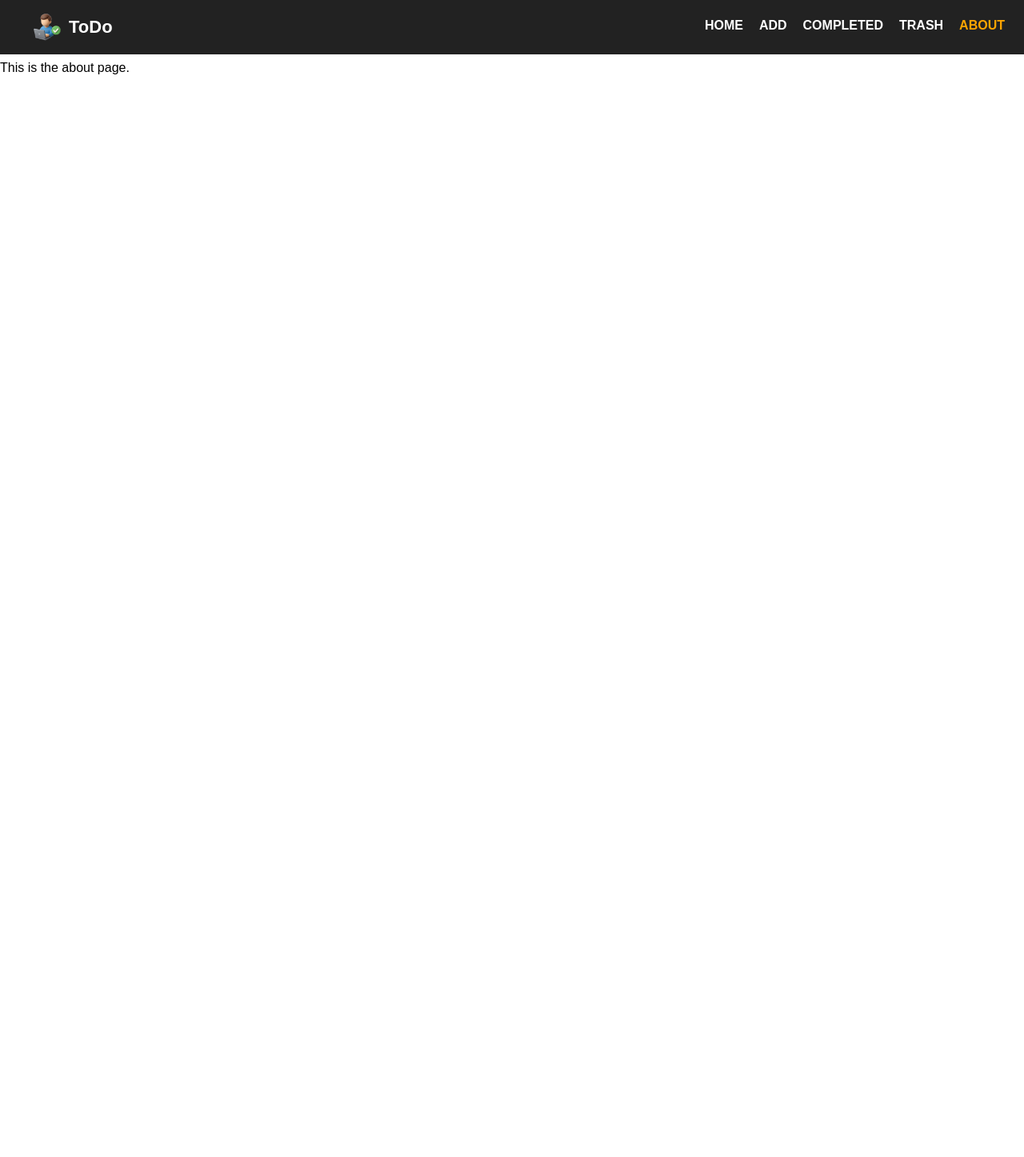
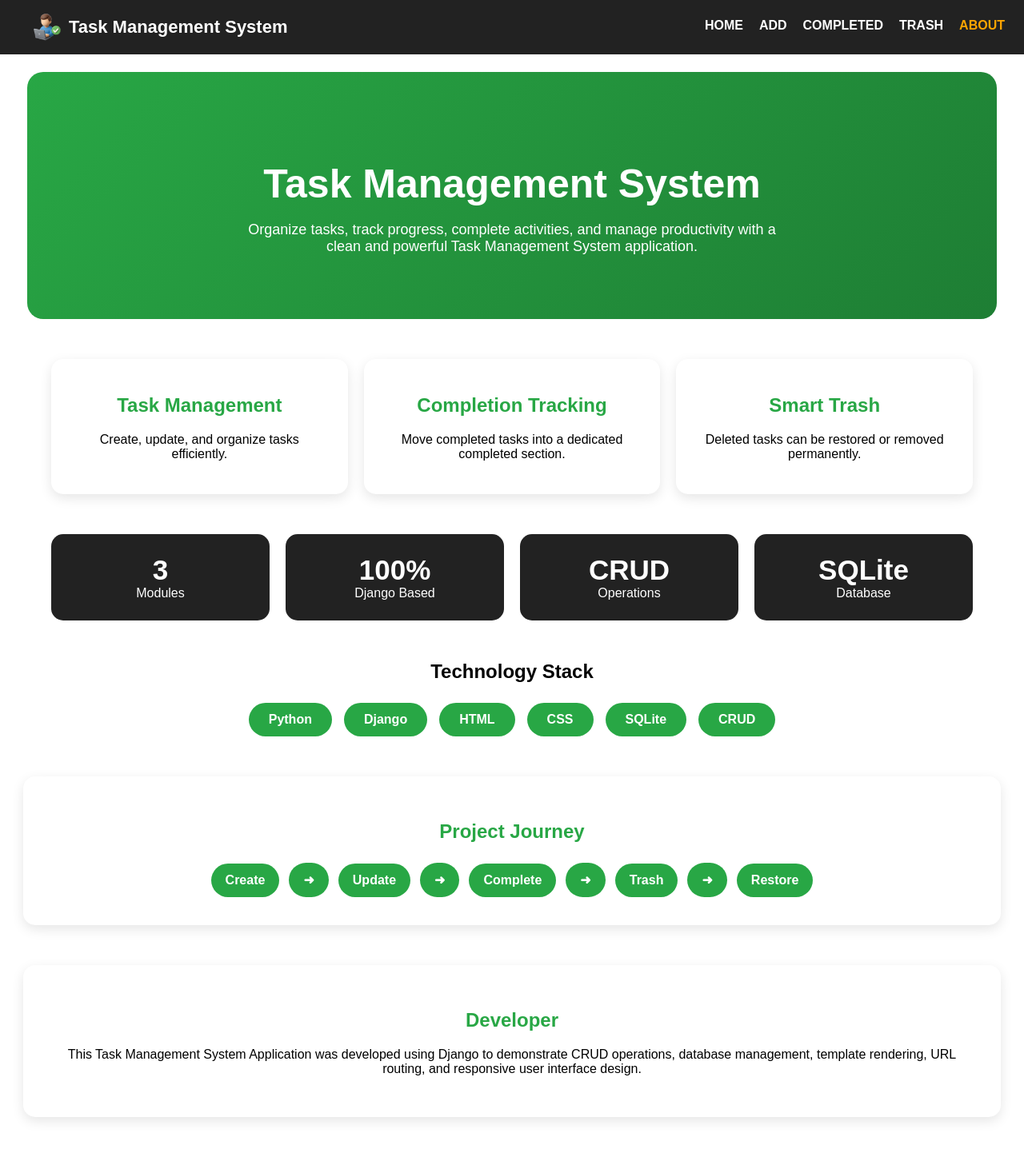
Before and after one commit to nikunjhadiya/django-todo-crud, a Django app: page /about/ in a window 1280 px wide. Shown: the whole page at 80% size. Before the commit the page ends 93 px from the top, so only its background shows below. Run offline with Django 5.2, Linux system fonts and the light colour scheme.

Commit message:
Add task management features, trash system, UI improvements and update README

```diff
--- a/base/templates/about.html
+++ b/base/templates/about.html
@@ -1,3 +1,95 @@
 {% extends 'main.html' %} {% block content %}
-<p>This is the about page.</p>
+
+<div class="abouthero">
+  <h1>Task Management System</h1>
+  <p>
+    Organize tasks, track progress, complete activities, and manage productivity
+    with a clean and powerful Task Management System application.
+  </p>
+</div>
+
+<div class="aboutcards">
+  <div class="aboutcard">
+    <h2>Task Management</h2>
+    <p>Create, update, and organize tasks efficiently.</p>
+  </div>
+
+  <div class="aboutcard">
+    <h2>Completion Tracking</h2>
+    <p>Move completed tasks into a dedicated completed section.</p>
+  </div>
+
+  <div class="aboutcard">
+    <h2>Smart Trash</h2>
+    <p>Deleted tasks can be restored or removed permanently.</p>
+  </div>
+</div>
+
+<div class="statsection">
+  <div class="statcard">
+    <h2>3</h2>
+    <span>Modules</span>
+  </div>
+
+  <div class="statcard">
+    <h2>100%</h2>
+    <span>Django Based</span>
+  </div>
+
+  <div class="statcard">
+    <h2>CRUD</h2>
+    <span>Operations</span>
+  </div>
+
+  <div class="statcard">
+    <h2>SQLite</h2>
+    <span>Database</span>
+  </div>
+</div>
+
+<div class="techsection">
+  <h2>Technology Stack</h2>
+
+  <div class="techgrid">
+    <div class="techitem">Python</div>
+    <div class="techitem">Django</div>
+    <div class="techitem">HTML</div>
+    <div class="techitem">CSS</div>
+    <div class="techitem">SQLite</div>
+    <div class="techitem">CRUD</div>
+  </div>
+</div>
+
+<!-- Project Journey Section -->
+
+<div class="journeysection">
+  <h2>Project Journey</h2>
+
+  <div class="journeyflow">
+    <span>Create</span>
+    <span>➜</span>
+
+    <span>Update</span>
+    <span>➜</span>
+
+    <span>Complete</span>
+    <span>➜</span>
+
+    <span>Trash</span>
+    <span>➜</span>
+
+    <span>Restore</span>
+  </div>
+</div>
+
+<div class="developersection">
+  <h2>Developer</h2>
+
+  <p>
+    This Task Management System Application was developed using Django to demonstrate CRUD
+    operations, database management, template rendering, URL routing, and
+    responsive user interface design.
+  </p>
+</div>
+
 {% endblock %}
--- a/base/urls.py
+++ b/base/urls.py
@@ -1,6 +1,5 @@
 from django.urls import path
 from .views import *
-from base import views
 
 urlpatterns = [
     path('', home, name='home'),
@@ -13,5 +12,13 @@ urlpatterns = [
     path('complete/<int:pk>/', complete, name='complete'),
     path('completeall/', completeall, name='completeall'),
     path('deleteall/', deleteall, name='deleteall'),
+    path('crestore/<int:pk>/', crestore, name='crestore'),
+    path('cdelete/<int:pk>/', cdelete, name='cdelete'),
+    path('trestoreall/', trestoreall, name='trestoreall'),
+    path('tdeleteall/', tdeleteall, name='tdeleteall'),
+    path('trestore/<int:pk>/', trestore, name='trestore'),
+    path('tdelete/<int:pk>/', tdelete, name='tdelete'),
+    path('trashrestoreall/', trashrestoreall, name='trashrestoreall'),
+    path('trashdeleteall/', trashdeleteall, name='trashdeleteall'),
 
 ]
--- a/base/views.py
+++ b/base/views.py
@@ -1,7 +1,5 @@
-from django.shortcuts import render
 from base.models import TaskModel, CompleteModel, TrashModel
-from django.shortcuts import render,redirect
-
+from django.shortcuts import render, redirect
 
 
 # Create your views here.
@@ -24,8 +22,15 @@ def add(request):
 
 
 def delete(request, pk):
-    TaskModel.objects.get(id=pk).delete()
-    return redirect(home)
+    data = TaskModel.objects.get(id=pk)
+
+    TrashModel.objects.create(
+        title=data.title,
+        description=data.description
+    )
+
+    data.delete()
+    return redirect('home')
 
 
 def update(request, pk):
@@ -35,7 +40,7 @@ def update(request, pk):
         data.title = request.POST['title']
         data.description = request.POST['description']
         data.save()
-        return redirect(home)
+        return redirect('home')
     return render(request, 'update.html', {'data': data})
 
 
@@ -72,6 +77,81 @@ def deleteall(request):
         i.delete()
     return redirect('home')
 
+def crestore(request, pk):
+    data = CompleteModel.objects.get(id=pk)
+
+    TaskModel.objects.create(
+        title=data.title,
+        description=data.description
+    )
+
+    data.delete()
+    return redirect('home')
+
+def cdelete(request, pk):
+    data = CompleteModel.objects.get(id=pk)
+
+    TrashModel.objects.create(
+        title=data.title,
+        description=data.description
+    )
+
+    data.delete()
+    return redirect('completed')
+
+def trestore(request, pk):
+    data = TrashModel.objects.get(id=pk)
+
+    TaskModel.objects.create(
+        title=data.title,
+        description=data.description
+    )
+
+    data.delete()
+    return redirect('home')
+
+def tdelete(request, pk):
+    TrashModel.objects.get(id=pk).delete()
+    return redirect('trash')
+
+def trestoreall(request):
+    data = CompleteModel.objects.all()
+
+    for task in data:
+        TaskModel.objects.create(
+            title=task.title,
+            description=task.description
+        )
+        task.delete()
+    return redirect('completed')
+
+def tdeleteall(request):
+    data = CompleteModel.objects.all()
+
+    for task in data:
+        TrashModel.objects.create(
+            title=task.title,
+            description=task.description
+        )
+        task.delete()
+    return redirect('completed')
+
+def trashrestoreall(request):
+    data = TrashModel.objects.all()
+
+    for task in data:
+        TaskModel.objects.create(
+            title=task.title,
+            description=task.description
+        )
+        task.delete()
+
+    return redirect('trash')
+
+
+def trashdeleteall(request):
+    TrashModel.objects.all().delete()
+    return redirect('trash')
 
 def trash(request):
     data = TrashModel.objects.all()
@@ -79,18 +159,3 @@ def trash(request):
 
 def about(request):
     return render(request,'about.html')
-
-
-
-# complate page:
-# restore
-# restore all
-# delete all
-
-
-# home page:
-  # update
-    # complate
-    # delete
-    # delete all
-    # complate all
--- a/static/css/style.css
+++ b/static/css/style.css
@@ -51,10 +51,6 @@ body {
     transition: 0.3s;
 }
 
-/* .navlinks a:hover {
-    color: orange;
-} */
-
 /* Active Page */
 .navlinks a.active {
     color: orange;
@@ -95,10 +91,6 @@ body {
     border-bottom: 1px solid #e5e5e5;
 }
 
-/* .tasktable tr:hover {
-    background: #f8f9fa;
-} */
-
 .tasktable tr:last-child td {
     border-bottom: none;
 }
@@ -122,13 +114,22 @@ body {
 /* Action Buttons */
 .actioncol {
     display: flex;
+    justify-content: center;
+    align-items: center;
     gap: 10px;
-    align-items: center;
-    justify-content: center;
 }
 
 .actioncol a {
-    margin: 0 6px;
+    margin: 0;
+}
+
+.actionhead {
+    width: 220px;
+    text-align: center;
+}
+
+.tasktable td:last-child {
+    text-align: center;
 }
 
 .editbtn {
@@ -181,8 +182,6 @@ body {
     background: #1976d2;
     color: white;
 }
-
-
 
 /* Add Form */
 .formcontainer {
@@ -246,8 +245,6 @@ body {
 .btn:hover {
     background: #388e3c;
 }
-
-/* Complete */
 
 /* Main Container */
 .container {
@@ -329,11 +326,6 @@ body {
     color: #444;
 }
 
-/* Alternate Row Color */
-/* .tasktable tbody tr:nth-child(even) {
-    background: #2475c7;
-} */
-
 /* Hover Effect */
 .tasktable tbody tr:hover {
     background: #f5f5f5;
@@ -357,6 +349,203 @@ body {
     width: 70%;
 }
 
+/* About Hero */
+
+.abouthero {
+    width: 90%;
+    margin: 30px auto;
+    padding: 80px 30px;
+    text-align: center;
+    color: white;
+    border-radius: 20px;
+    background: linear-gradient(135deg, #28a745, #1e7e34);
+    animation: fadeup 1s ease;
+}
+
+.abouthero h1 {
+    font-size: 50px;
+    margin-bottom: 15px;
+    animation: float 3s infinite ease-in-out;
+}
+
+.abouthero p {
+    max-width: 700px;
+    margin: auto;
+    font-size: 18px;
+}
+
+/* Feature Cards */
+
+.aboutcards {
+    width: 90%;
+    margin: 50px auto;
+    display: flex;
+    gap: 20px;
+    flex-wrap: wrap;
+}
+
+.aboutcard {
+    flex: 1;
+    min-width: 250px;
+    background: white;
+    padding: 25px;
+    border-radius: 15px;
+    text-align: center;
+    box-shadow: 0 5px 15px rgba(0, 0, 0, 0.1);
+    transition: 0.4s;
+}
+
+.aboutcard:hover {
+    transform: translateY(-10px);
+}
+
+.aboutcard h2 {
+    color: #28a745;
+}
+
+/* Statistics */
+
+.statsection {
+    width: 90%;
+    margin: 40px auto;
+    display: flex;
+    gap: 20px;
+    flex-wrap: wrap;
+}
+
+.statcard {
+    flex: 1;
+    min-width: 180px;
+    text-align: center;
+    background: #222;
+    color: white;
+    padding: 25px;
+    border-radius: 15px;
+    transition: 0.4s;
+}
+
+.statcard:hover {
+    transform: scale(1.08);
+}
+
+.statcard h2 {
+    font-size: 35px;
+    margin: 0;
+}
+
+/* Technology Stack */
+
+.techsection {
+    width: 90%;
+    margin: 50px auto;
+}
+
+.techsection h2 {
+    text-align: center;
+    margin-bottom: 25px;
+}
+
+.techgrid {
+    display: flex;
+    flex-wrap: wrap;
+    justify-content: center;
+    gap: 15px;
+}
+
+.techitem {
+    background: #28a745;
+    color: white;
+    padding: 12px 25px;
+    border-radius: 30px;
+    font-weight: bold;
+    transition: 0.3s;
+}
+
+.techitem:hover {
+    transform: translateY(-5px);
+}
+
+/* Project Journey */
+
+.journeysection {
+    width: 90%;
+    margin: 50px auto;
+    background: white;
+    padding: 35px;
+    border-radius: 15px;
+    text-align: center;
+    box-shadow: 0 5px 15px rgba(0, 0, 0, 0.1);
+}
+
+.journeysection h2 {
+    color: #28a745;
+    margin-bottom: 25px;
+}
+
+.journeyflow {
+    display: flex;
+    justify-content: center;
+    align-items: center;
+    gap: 12px;
+    flex-wrap: wrap;
+}
+
+.journeyflow span {
+    background: #28a745;
+    color: white;
+    padding: 12px 18px;
+    border-radius: 30px;
+    font-weight: 600;
+    transition: 0.3s;
+}
+
+.journeyflow span:hover {
+    transform: translateY(-5px);
+}
+
+/* Developer */
+
+.developersection {
+    width: 90%;
+    margin: 50px auto;
+    background: white;
+    padding: 35px;
+    border-radius: 15px;
+    text-align: center;
+    box-shadow: 0 5px 15px rgba(0, 0, 0, 0.1);
+}
+
+.developersection h2 {
+    color: #28a745;
+}
+
+/* Animations */
+
+@keyframes fadeup {
+    from {
+        opacity: 0;
+        transform: translateY(40px);
+    }
+
+    to {
+        opacity: 1;
+        transform: translateY(0);
+    }
+}
+
+@keyframes float {
+    0% {
+        transform: translateY(0px);
+    }
+
+    50% {
+        transform: translateY(-10px);
+    }
+
+    100% {
+        transform: translateY(0px);
+    }
+}
 
 /* Responsive */
 @media (max-width: 600px) {
--- a/templates/main.html
+++ b/templates/main.html
@@ -2,7 +2,7 @@
 <!doctype html>
 <html>
   <head>
-    <title>ToDo</title>
+    <title>Task Management System</title>
     <link
       rel="icon"
       type="../static/images/taskimages.jpg"
--- a/templates/nav.html
+++ b/templates/nav.html
@@ -2,7 +2,7 @@
 <nav class="navbar">
   <div class="logo">
     <img src="{% static 'images/taskimages.jpg' %}" alt="Task Manager Logo" />
-    <span>ToDo</span>
+    <span>Task Management System</span>
   </div>
 
   <div class="navlinks">
```
Also changed, not shown: base/templates/completed.html (+13 -1 lines), base/templates/trash.html (+17 -1 lines), README.md.
